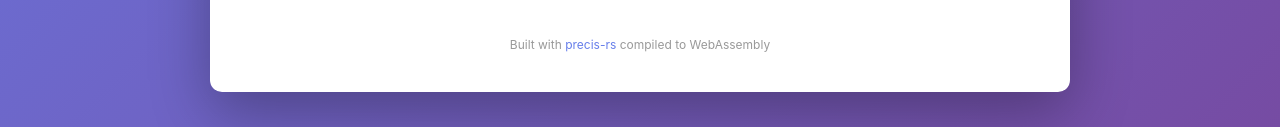
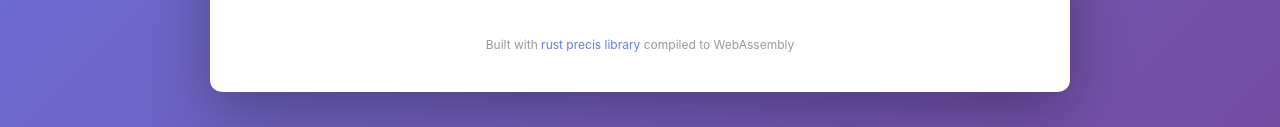
Before and after one commit to sancane/precis, a plain HTML site: page index.html in a window 1280 px wide. Shown: the part 927-1054 px from the top of the page. Drawn offline with Linux system fonts and the light colour scheme.

Commit message:
chore: Update footer text to 'rust precis library'

```diff
--- a/index.html
+++ b/index.html
@@ -188,7 +188,7 @@
 
         <footer>
             <p>
-                Built with <a href="https://github.com/sancane/precis" target="_blank" rel="noopener">precis-rs</a>
+                Built with <a href="https://github.com/sancane/precis" target="_blank" rel="noopener">rust precis library</a>
                 compiled to WebAssembly
             </p>
         </footer>
```
